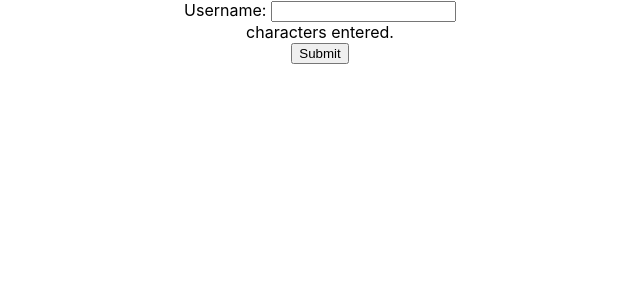
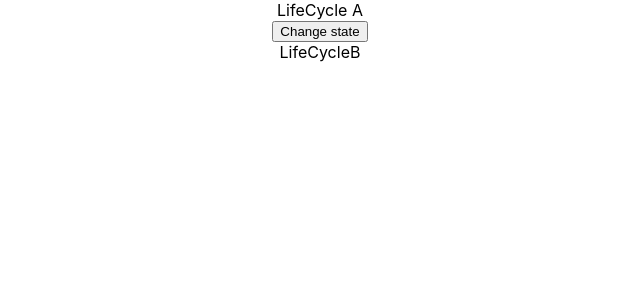
Before and after one commit to Bala-Subramanian/ReactSample, a React (Create React App) app: page / in a window 1280 px wide. Shown: the top 300 px of the page, without its empty margins (320-960 px from the left). Built offline with nearby package versions, Linux system fonts and the light colour scheme.

Commit message:
React LifeCycle - Mounting
LifeCycleA Constructor
LifeCycleA getDerivedStateFromProps(props,state)
LifeCycleA render
LifeCycleB Constructor
LifeCycleB getDerivedStateFromProps(props,state)
LifeCycleB render
LifeCycleB componentDidMount
LifeCycleA componentDidMount

```diff
--- a/src/App.js
+++ b/src/App.js
@@ -3,8 +3,8 @@ import './App.css';
 // import {CardList, CardListSingle,CardListFromCard} from './components/card-list/card-list.component';
 // import {PropsState, Message, CounterSetState} from "./components/props-state/props-state";
 // import Dummyhome, {BalaComp} from 'E:/MyProjects/react/sampleappnew/src/components/dummy-component/dummy-list';
-import NameList from "./components/NameList/NameList";
-// import LifeCycleA from "./components/LifeCycle/LifeCycleA";
+// import NameList from "./components/NameList/NameList";
+import LifeCycleA from "./components/LifeCycle/LifeCycleA";
 class App extends Component{
   render() {
     return (
@@ -15,8 +15,8 @@ class App extends Component{
         <Message></Message>
         <CounterSetState></CounterSetState> */}
         {/* this is for list rendering */}
-        <NameList />
-        {/* <LifeCycleA></LifeCycleA> */}
+        {/* <NameList /> */}
+        <LifeCycleA></LifeCycleA>
       </div>
     );
   }
--- /dev/null
+++ b/src/components/LifeCycle/LifeCycleA.jsx
@@ -0,0 +1,34 @@
+import React, { Component } from 'react';
+import LifeCycleB from './LifeCycleB';
+
+class LifeCycleA extends Component {
+    constructor(props){
+        super(props)
+        this.state = {
+            name:"Bala"
+        }
+        console.log("LifeCycleA Constructor")
+    }
+    static getDerivedStateFromProps(props,state){
+        console.log("LifeCycleA getDerivedStateFromProps(props,state)");
+        return null;
+    }
+    componentDidMount(){
+        console.log("LifeCycleA componentDidMount");
+        return null;
+    }
+
+    render() {
+        console.log("LifeCycleA render")
+        return (
+            <div>
+                <div>LifeCycle A</div>
+                <button>Change state</button>
+                <LifeCycleB></LifeCycleB>
+            </div>
+        )
+    }
+
+}
+
+export default LifeCycleA
--- /dev/null
+++ b/src/components/LifeCycle/LifeCycleB.jsx
@@ -0,0 +1,28 @@
+import React, { Component } from 'react'
+
+class LifeCycleB extends Component {
+    constructor(props){
+        super(props)
+        this.state = {
+            name:"Bala"
+        }
+        console.log("LifeCycleB Constructor")
+    }
+    static getDerivedStateFromProps(props,state){
+        console.log("LifeCycleB getDerivedStateFromProps(props,state)");
+        return null;
+    }
+
+    componentDidMount(){
+        console.log("LifeCycleB componentDidMount");
+        return null;
+    }
+    render() {
+        console.log("LifeCycleB render")
+        return (
+            <div>LifeCycleB</div>
+        )
+    }
+}
+
+export default LifeCycleB
--- a/src/index.js
+++ b/src/index.js
@@ -6,9 +6,7 @@ import * as serviceWorker from './serviceWorker';
 
 ReactDOM.render(
   //React.StrictMode: this will give the logs twice
-  <React.StrictMode>
-    <App />
-  </React.StrictMode>,
+    <App />,
   document.getElementById('root')
 );
 
```
